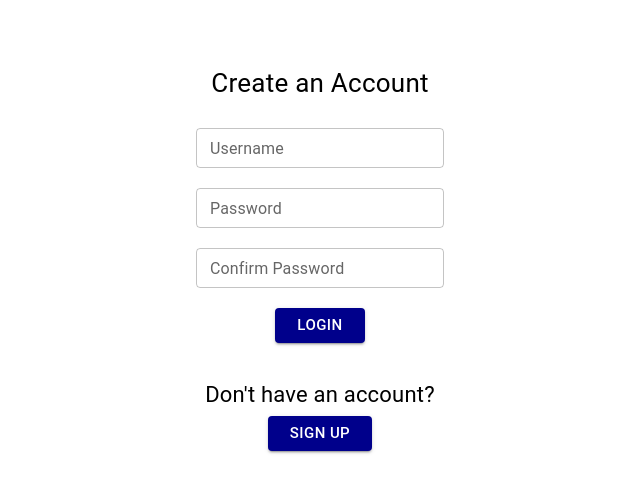
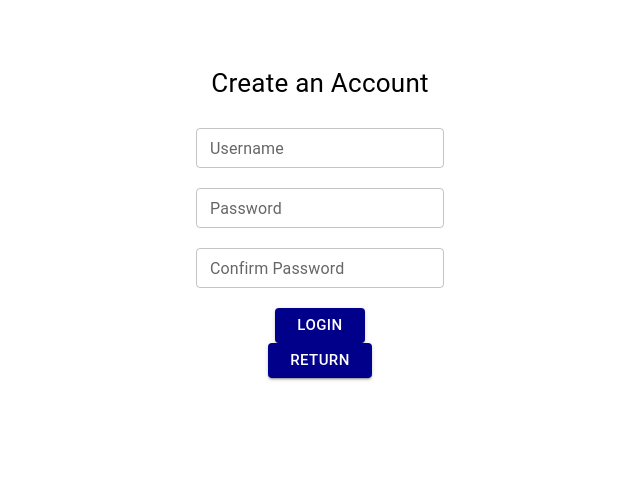
Before and after one commit to cjapar2/Pantry, a React (Create React App) app in the folder frontend/: page /createaccount in a window 1280 px wide. Shown: the top 492 px of the page, without its empty margins (0-640 px from the left). Built offline with nearby package versions, Linux system fonts and the light colour scheme.

Commit message:
fix create account and routing

```diff
--- a/frontend/src/components/CreateAccount.js
+++ b/frontend/src/components/CreateAccount.js
@@ -1,4 +1,5 @@
 import * as React from 'react';
+import {useNavigate} from 'react-router-dom';
 import {FormGroup, TextField, Typography} from '@mui/material';
 import Box from '@mui/material/Box';
 import Grid from '@mui/material/Grid';
@@ -10,6 +11,16 @@ import Button from '@mui/material/Button';
  * @return {object} JSX
  */
 function CreateAccount() {
+  const navigate = useNavigate();
+
+  const onLoginSubmit = (event) => {
+    navigate('/mainlist');
+  };
+
+  const onReturnSubmit = (event) => {
+    navigate('/');
+  };
+
   return (
     <Box sx={{
       width: '50%',
@@ -46,31 +57,23 @@ function CreateAccount() {
               pb: '20px',
               minWidth: '100px',
             }}/>
-            <Button variant='contained' size='large' sx={{
+            <Button variant='contained' size='large'
+              onClick={onLoginSubmit}
+              sx={{
               alignSelf: 'center',
               backgroundColor: 'darkblue',
               height: '35px',
             }}>Login</Button>
-          </FormGroup>
-        </Grid>
-        <Grid item alignContent='center'>
-          <FormGroup sx={{
-            justifyContent: 'center',
-            alignContent: 'center',
-            pt: '35px',
-          }}>
-            <Typography sx={{
-              textAlign: 'center',
-              fontSize: '22px',
-              pb: '5px',
-            }}>Don't have an account?</Typography>
-            <Button variant='contained' size='large' sx={{
+             <Button variant='contained' size='large'
+              onClick={onReturnSubmit}
+              sx={{
               alignSelf: 'center',
               backgroundColor: 'darkblue',
               height: '35px',
-            }}>Sign Up</Button>
+            }}>Return</Button>
           </FormGroup>
         </Grid>
+
       </Grid>
     </Box>
   );
```
